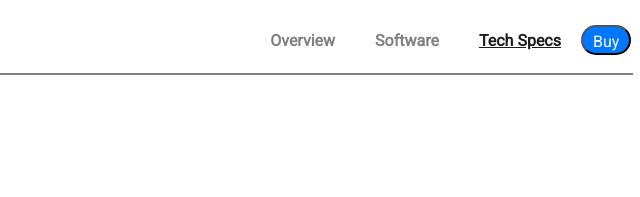
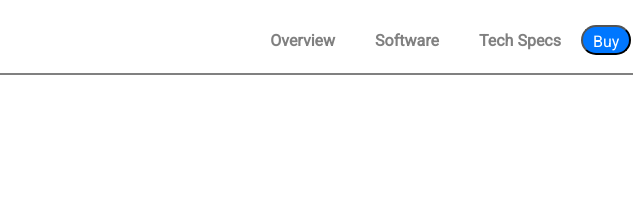
Before and after one commit to sachivats/ideabox360, a plain HTML site: page techspecs.html in a window 1280 px wide. Shown: the top 197 px of the page, 639-1279 px from the left. Drawn offline with Linux system fonts and the light colour scheme.

Commit message:
Update techspecs.html

```diff
--- a/techspecs.html
+++ b/techspecs.html
@@ -18,7 +18,7 @@
         <div class="links">
             <a class="link" href="index.html">Overview</a>
             <a class="link" href="software.html">Software</a>
-            <a class="linka" href="techspecs.html">Tech Specs</a>
+            <a class="link" href="techspecs.html">Tech Specs</a>
             <button class="button"></button>
         </div>
     </div>
```
